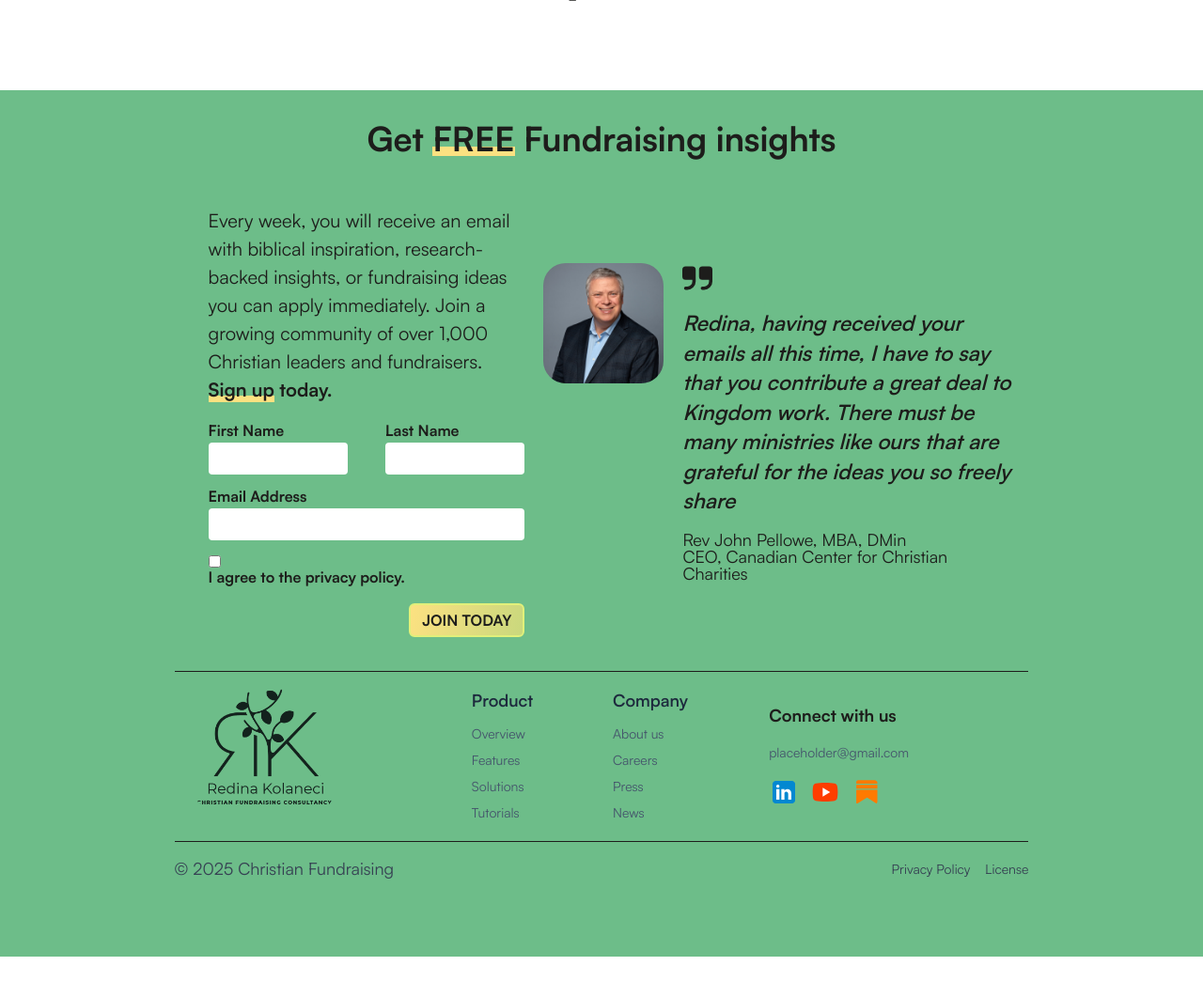
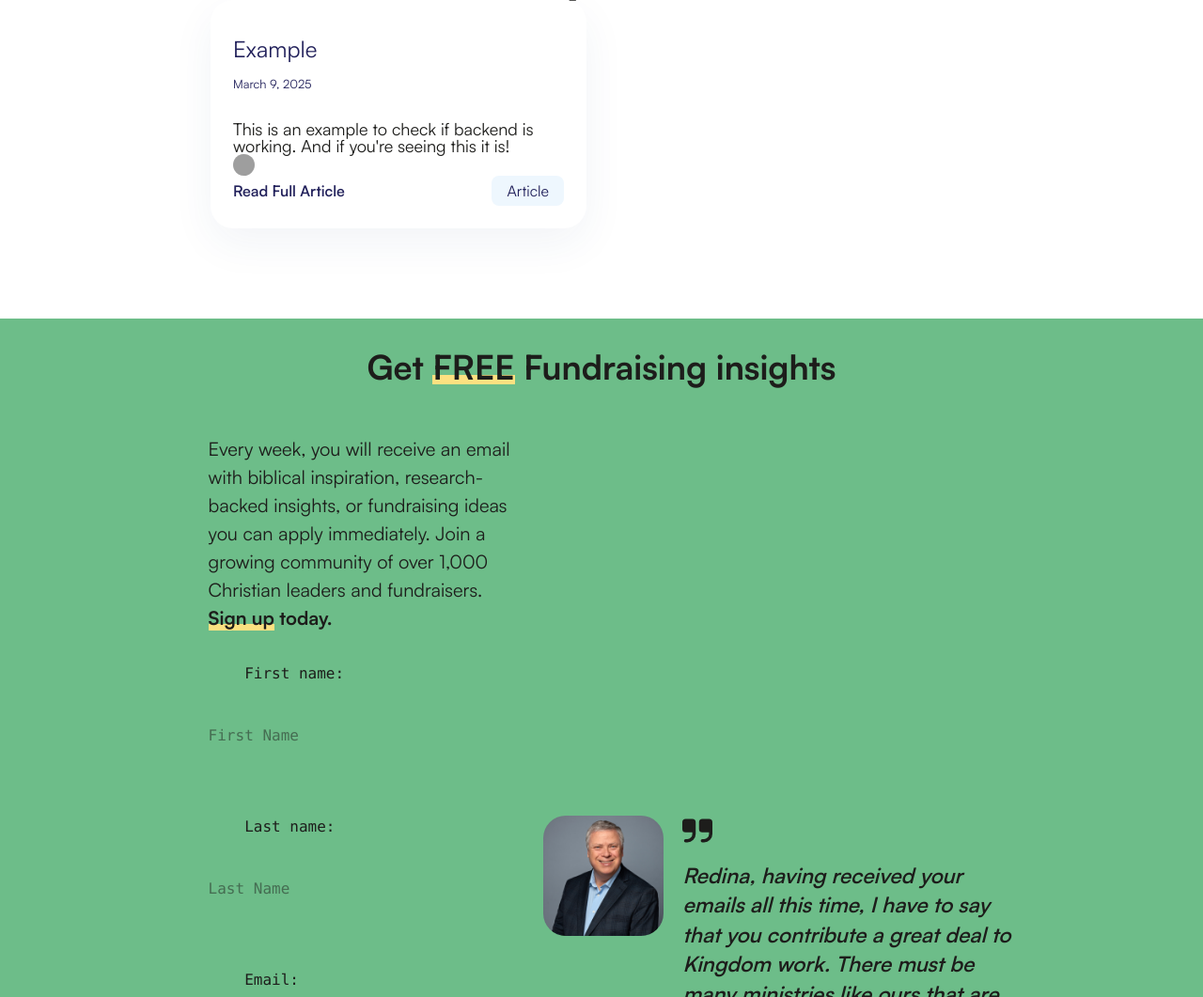
Before and after one commit to Katalizatori/christian-fundraising-foundation, a Django app: page / in a window 1280 px wide. Shown: the part 5439-6500 px from the top of the page at 94% size. Before the commit the page ends 6457 px from the top, so only its background shows below. Run offline with Django 5.2, Linux system fonts and the light colour scheme; data comes from the database, SQL or seed files in the repository; both versions use the stored data as it was after the commit; style sheets or scripts are compiled from the project's sources; some libraries are stand-ins or nearby versions.

Commit message:
-fixed implemented context processor to include the email form on every page. -keeping debugs up until further testing.

```diff
--- a/christianfoundation/urls.py
+++ b/christianfoundation/urls.py
@@ -6,9 +6,9 @@ from .views import *
 
 urlpatterns = [
     path("admin/", admin.site.urls),
+     path("", index, name="index"),
     path('blog/', include('blog.urls')), # DONE(3/3): Detail view for blogposts.
-    path('', include('subscriptions.urls')),  # Include subscriptions URLs
-    path("", index, name="index"),
+    path("subscribe/", include('subscriptions.urls')),  # Include subscriptions URLs
 
     path("about", about, name="about"),
     path("contact", contact, name="contact"),
--- a/subscriptions/context_processor.py
+++ b/subscriptions/context_processor.py
@@ -1,6 +1,7 @@
-# context_processors.py
 from .forms import SubscribeForm
+
 def subscribe_form(request):
+    print(f"Context processor called for path: {request.path}")  # Debug statement
     return {
         'subscribe_form': SubscribeForm()
     }
--- a/subscriptions/views.py
+++ b/subscriptions/views.py
@@ -34,4 +34,4 @@ def subscribe_view(request):
             print("Form errors:", form.errors)  # Debug statement
     else:
         form = SubscribeForm()
-    return render(request, 'index.html', {'form': form})
+    return render(request, 'index.html', {'form': form})  # Use 'form' consistently
--- a/templates/email-form.html
+++ b/templates/email-form.html
@@ -4,6 +4,11 @@
     <div class="email-header">
         <p>Every week, you will receive an email with biblical inspiration, research-backed insights, or fundraising ideas you can apply immediately. Join a growing community of over 1,000 Christian leaders and fundraisers. <strong><em>Sign up</em> today.</p></strong>
     </div>
+
+    <!-- Debug statement -->
+    <pre>{{ subscribe_form }}</pre>
+    <!-- Debug statement -->
+    <pre>{{ request|pprint }}</pre>
 
     <form method="post" action="{% url 'subscribe' %}" class="email-form">
         <!-- CSRF Token -->
@@ -13,19 +18,19 @@
         <div class="input-fields">
             <div>
                 <label for="id_first_name">First Name</label>
-                <input class="bg-white rounded-sm" type="text" id="id_first_name" name="first_name" required>
-                {% if form.first_name.errors %}
+                {{ subscribe_form.first_name }}
+                {% if subscribe_form.first_name.errors %}
                     <div class="error-message">
-                        {{ form.first_name.errors }}
+                        {{ subscribe_form.first_name.errors }}
                     </div>
                 {% endif %}
             </div>
             <div>
                 <label for="id_last_name">Last Name</label>
-                <input class="bg-white rounded-sm" type="text" id="id_last_name" name="last_name" required>
-                {% if form.last_name.errors %}
+                {{ subscribe_form.last_name }}
+                {% if subscribe_form.last_name.errors %}
                     <div class="error-message">
-                        {{ form.last_name.errors }}
+                        {{ subscribe_form.last_name.errors }}
                     </div>
                 {% endif %}
             </div>
@@ -34,17 +39,23 @@
         <!-- Email Field -->
         <div>
             <label for="id_email">Email Address</label>
-            <input class="bg-white rounded-sm" type="email" id="id_email" name="email" required>
-            {% if form.email.errors %}
+            {{ subscribe_form.email }}
+            {% if subscribe_form.email.errors %}
                 <div class="error-message">
-                    {{ form.email.errors }}
+                    {{ subscribe_form.email.errors }}
                 </div>
             {% endif %}
         </div>
+
         <!-- Privacy Policy -->
         <div class="form-checkbox">
-            {{ form.agree_to_policy }}
-            {{ form.agree_to_policy.label_tag }}
+            {{ subscribe_form.agree_to_policy }}
+            {{ subscribe_form.agree_to_policy.label_tag }}
+            {% if subscribe_form.agree_to_policy.errors %}
+                <div class="error-message">
+                    {{ subscribe_form.agree_to_policy.errors }}
+                </div>
+            {% endif %}
         </div>
 
         <!-- Submit Button -->
--- a/templates/index.html
+++ b/templates/index.html
@@ -166,9 +166,9 @@
       <!-- Assess Card -->
       <div class="card relative text-center">
         <div class="flex items-center justify-center w-16 h-16 mx-auto mb-4 rounded-full bg-indigo-50 sm:w-20 sm:h-20">
-          <svg class="w-12 h-12 text-deep-purple-accent-400 sm:w-16 sm:h-16" stroke="currentColor" viewBox="0 0 52 52">
-            <polygon stroke-width="3" stroke-linecap="round" stroke-linejoin="round" fill="none" points="29 13 14 29 25 29 23 39 38 23 27 23"></polygon>
-          </svg>
+          <div class="flex items-center justify-center w-24 h-24 mb-4 text-5xl font-extrabold rounded-full text-deep-purple-accent-400 bg-indigo-50 sm:mx-auto">
+            1
+          </div>
         </div>
         <h6 class="mb-2 text-2xl font-extrabold">Assess</h6>
         <p class="max-w-md mb-3 text-sm text-gray-900 sm:mx-auto">
@@ -180,9 +180,9 @@
       <!-- Plan Card -->
       <div class="card relative text-center">
         <div class="flex items-center justify-center w-16 h-16 mx-auto mb-4 rounded-full bg-indigo-50 sm:w-20 sm:h-20">
-          <svg class="w-12 h-12 text-deep-purple-accent-400 sm:w-16 sm:h-16" stroke="currentColor" viewBox="0 0 52 52">
-            <polygon stroke-width="3" stroke-linecap="round" stroke-linejoin="round" fill="none" points="29 13 14 29 25 29 23 39 38 23 27 23"></polygon>
-          </svg>
+          <div class="flex items-center justify-center w-24 h-24 mb-4 text-5xl font-extrabold rounded-full text-deep-purple-accent-400 bg-indigo-50 sm:mx-auto">
+            2
+          </div>
         </div>
         <h6 class="mb-2 text-2xl font-extrabold">Plan</h6>
         <p class="max-w-md mb-3 text-sm text-gray-900 sm:mx-auto">
@@ -194,9 +194,9 @@
       <!-- Implement Card -->
       <div class="card relative text-center">
         <div class="flex items-center justify-center w-16 h-16 mx-auto mb-4 rounded-full bg-indigo-50 sm:w-20 sm:h-20">
-          <svg class="w-12 h-12 text-deep-purple-accent-400 sm:w-16 sm:h-16" stroke="currentColor" viewBox="0 0 52 52">
-            <polygon stroke-width="3" stroke-linecap="round" stroke-linejoin="round" fill="none" points="29 13 14 29 25 29 23 39 38 23 27 23"></polygon>
-          </svg>
+          <div class="flex items-center justify-center w-24 h-24 mb-4 text-5xl font-extrabold rounded-full text-deep-purple-accent-400 bg-indigo-50 sm:mx-auto">
+            3
+          </div>
         </div>
         <h6 class="mb-2 text-2xl font-extrabold">Implement</h6>
         <p class="max-w-md mb-3 text-sm text-gray-900 sm:mx-auto">
@@ -208,9 +208,9 @@
       <!-- Grow Card -->
       <div class="card relative text-center">
         <div class="flex items-center justify-center w-16 h-16 mx-auto mb-4 rounded-full bg-indigo-50 sm:w-20 sm:h-20">
-          <svg class="w-12 h-12 text-deep-purple-accent-400 sm:w-16 sm:h-16" stroke="currentColor" viewBox="0 0 52 52">
-            <polygon stroke-width="3" stroke-linecap="round" stroke-linejoin="round" fill="none" points="29 13 14 29 25 29 23 39 38 23 27 23"></polygon>
-          </svg>
+          <div class="flex items-center justify-center w-24 h-24 mb-4 text-5xl font-extrabold rounded-full text-deep-purple-accent-400 bg-indigo-50 sm:mx-auto">
+            4
+          </div>
         </div>
         <h6 class="mb-2 text-2xl font-extrabold">Grow</h6>
         <p class="max-w-md mb-3 text-sm text-gray-900 sm:mx-auto">
```
Also changed, not shown: db.sqlite3, static/media/scaled_map.svg (added).
